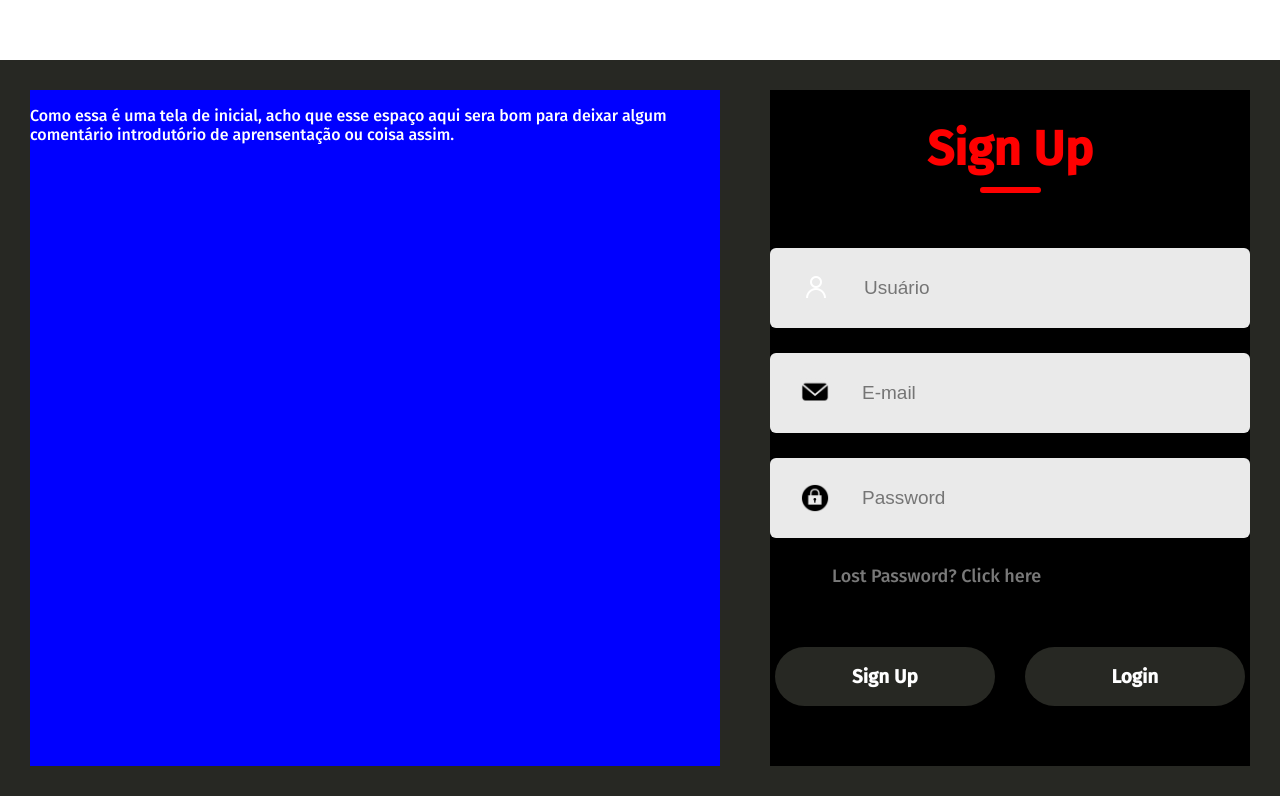
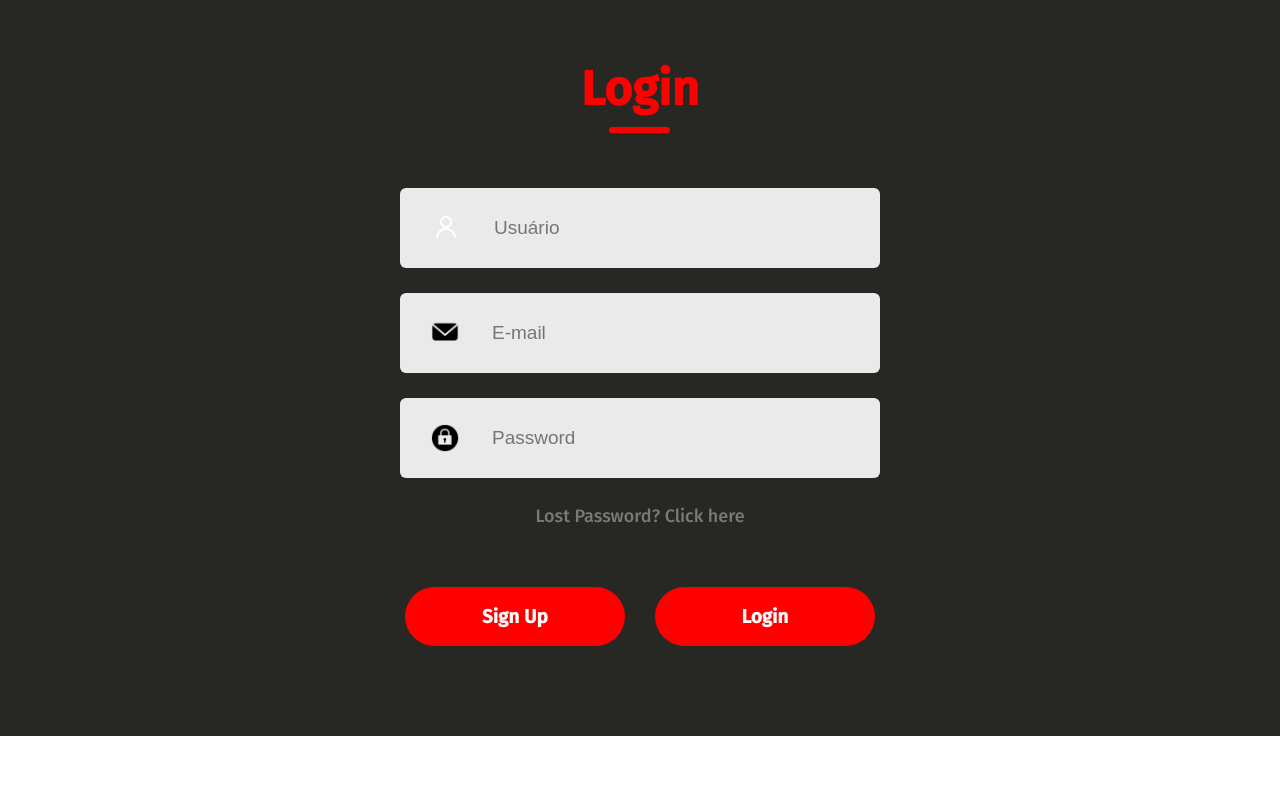
Before and after one commit to larissavmss/MAC0332-SnippetTool-Front, a React (Create React App) app: page /login in a window 1280 px wide. Built offline with nearby package versions, Linux system fonts and the light colour scheme.

Commit message:
Estou armazenando as informações em variáveis

```diff
--- a/src/components/Login/Login.js
+++ b/src/components/Login/Login.js
@@ -1,8 +1,6 @@
 import { useState } from "react";
 import {
     LoginContainer,
-    LeftContainer,
-    RightContainer,
     SubmitContainer,
     Header,
     Inputs,
@@ -30,28 +28,26 @@ const Login = () => {
     const [userEmail, setUserEmail] = useState("");
     const [userPassword, setUserPassword] = useState("");
 
-    const handleUserNameChange = () => {
-
+    const handleUserNameChange = (event) => {
+        setUserName(event.target.value);
     }
-    const handleUserEmailChange = () => {
-
+    const handleUserEmailChange = (event) => {
+        setUserEmail(event.target.value);
     }
-    const handleUserPasswordChange = () => {
-
+    const handleUserPasswordChange = (event) => {
+        setUserPassword(event.target.value);
     }
-
+    const handleClickSignUp = (event) =>{
+        setAction("SignUp")
+    }
+    const handleClickLogin = (event) =>{
+        setAction("Login")
+    }
     return (
-        <div className='container' style={{ paddingTop: "60px" }}>
+        <div className='container'>
             <LoginContainer>
-                <LeftContainer>
-                    <p>
-                        Como essa é uma tela de inicial, acho que esse espaço aqui sera bom
-                        para deixar algum comentário introdutório de aprensentação ou coisa assim.
-                    </p>
-                </LeftContainer>
-                <RightContainer>
                 <Header>
-                        <Text> Sign Up</Text>
+                    <Text> {action}</Text>
                     <Underline></Underline>
                 </Header>
                 <Inputs>
@@ -96,10 +92,13 @@ const Login = () => {
                 </Inputs>
                 <ForgotPassaword>Lost Password? <span>Click here</span></ForgotPassaword>
                 <SubmitContainer>
-                        <Submit>Sign Up</Submit>
-                        <Submit>Login</Submit>
+                    <Submit onClick={handleClickSignUp}>
+                        Sign Up
+                    </Submit>
+                    <Submit onClick={handleClickLogin}>
+                        Login
+                    </Submit>
                 </SubmitContainer>
-                </RightContainer>
             </LoginContainer>
         </div>
     )
--- a/src/components/Login/styles.js
+++ b/src/components/Login/styles.js
@@ -5,28 +5,16 @@ export const LoginContainer = styled.div`
     background-color: ${grey};
     color: #fff;
     display: flex;
-    flex-direction: row;
+    flex-direction: column;
+    align-items: center;
     padding: 30px;
-    gap: 50px
-`
-export const LeftContainer = styled.div`
-    background-color: blue;
-    color: #fff;
-    display: flex;
-    flex-direction: column;
-`
-export const RightContainer = styled.div`
-    background-color: black;
-    color: #fff;
-    display: flex;
-    flex-direction: column;
+
 `
 export const Header = styled.div`
     display: flex;
     flex-direction: column;
     align-items: center;
     gap: 9px;
-    width: 100%;
     margin-top: 30px;
 `
 export const Text = styled.div`
@@ -74,7 +62,6 @@ export const InsideInput = styled.input`
     font-size: 19px;
 `
 export const ForgotPassaword = styled.div`
-    padding-left: 62px;
     margin-top:27px;
     color: #797979;
     font-size: 18px;
@@ -91,7 +78,7 @@ export const Submit = styled.div`
     width: 220px;
     height: 59px;
     color: #fff;
-    background: ${grey};
+    background: red;
     border-radius: 50px;
     font-size: 19px;
     font-weight: 700;
```
Lines whose indentation alone changed are shown as unchanged.
